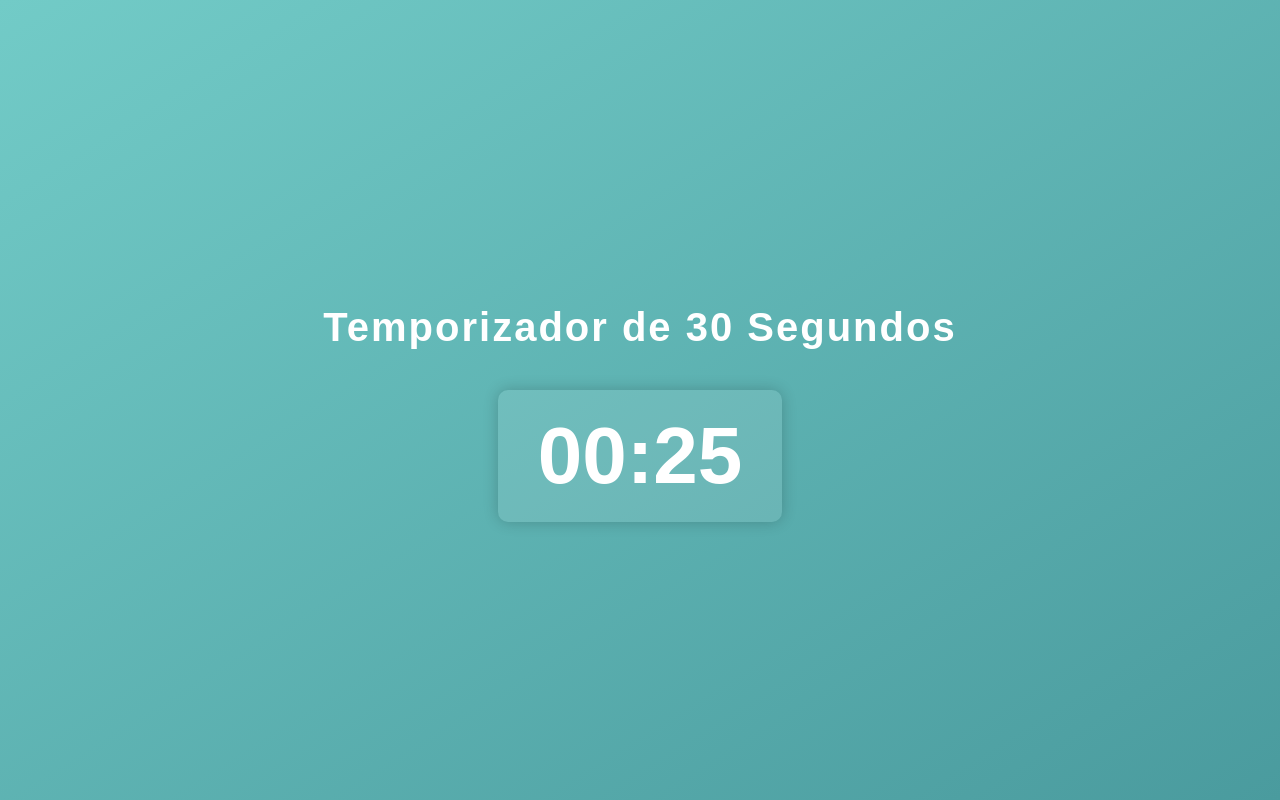
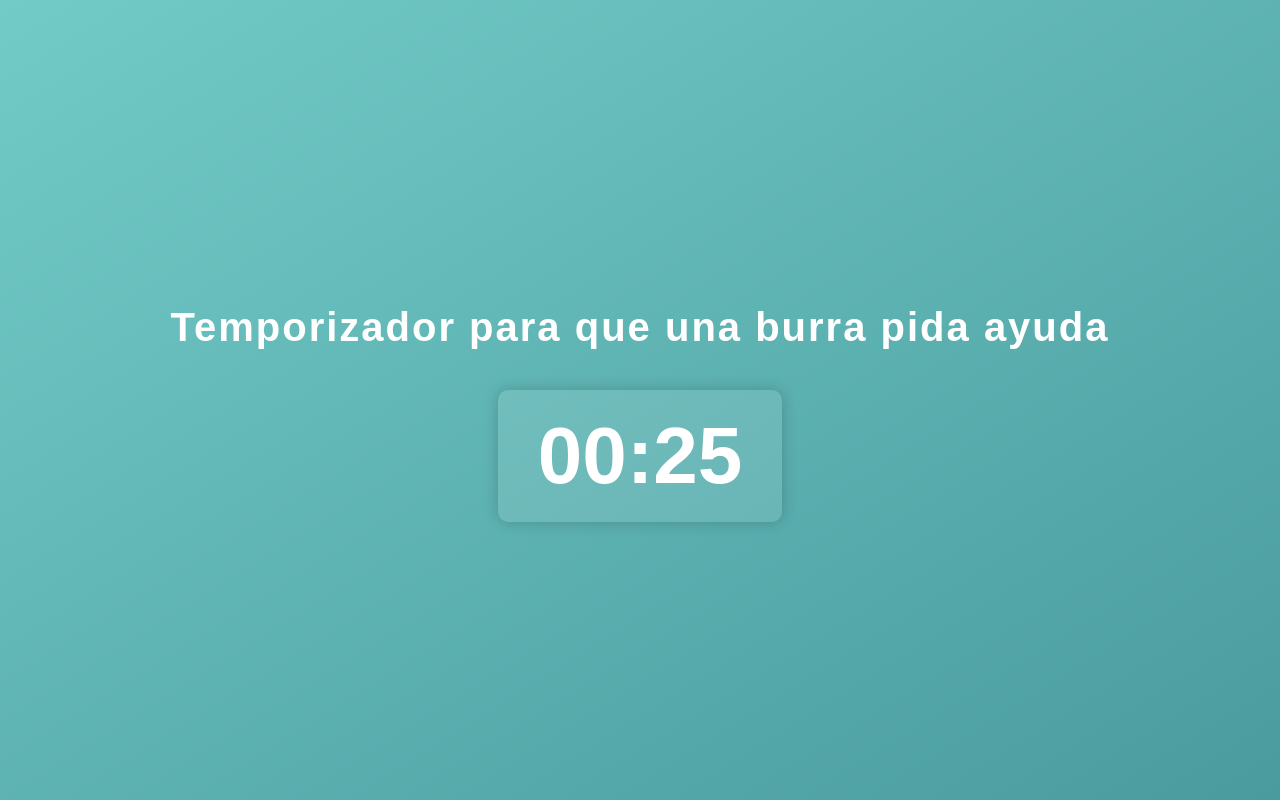
Before and after one commit to OscarJante/Temporizador, a plain HTML site: page 30segundos.html in a window 1280 px wide. Drawn offline with Linux system fonts and the light colour scheme.

Commit message:
Update 30segundos.html

```diff
--- a/30segundos.html
+++ b/30segundos.html
@@ -51,7 +51,7 @@
 </head>
 <body>
     <div>
-        <h1>Temporizador de 30 Segundos</h1>
+        <h1>Temporizador para que una burra pida ayuda</h1>
         <div id="timer">00:30</div>
     </div>
     <audio id="alarmSound" src="https://www.soundjay.com/button/beep-07.mp3"></audio>
```
